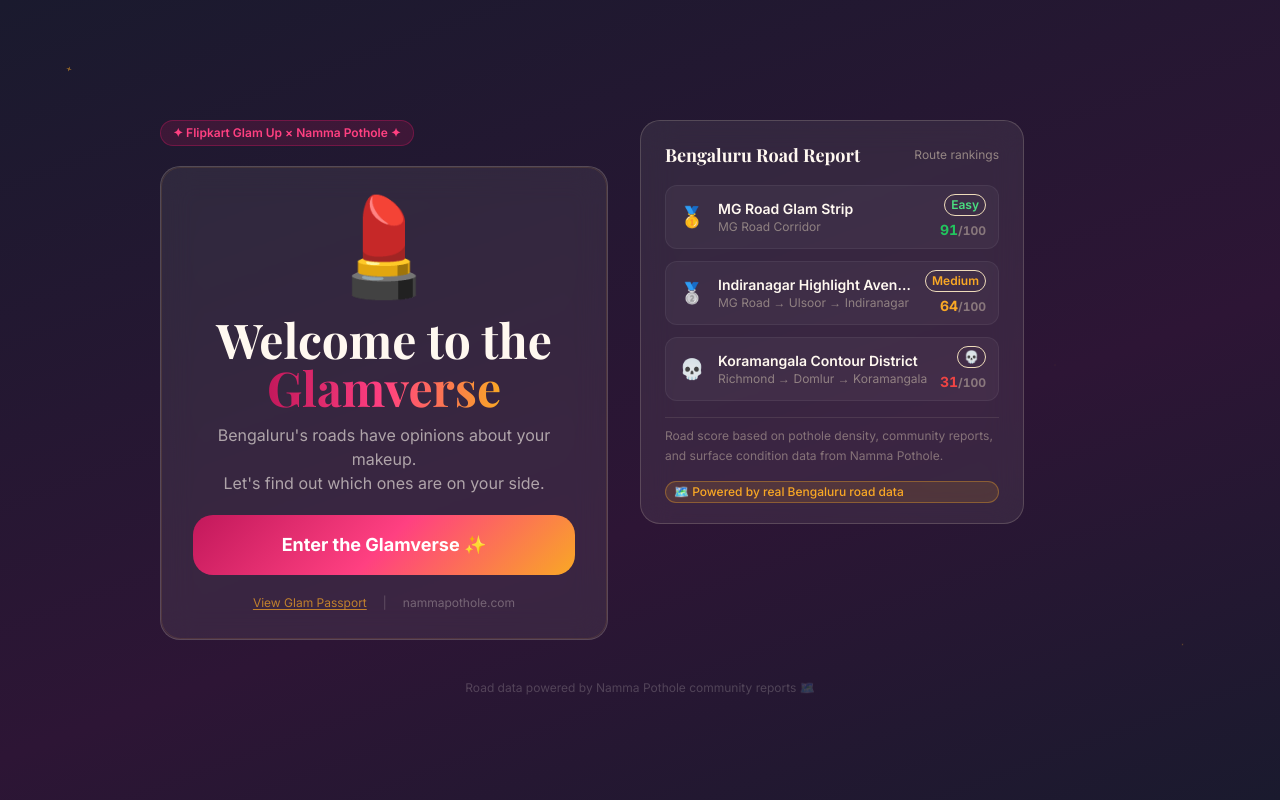
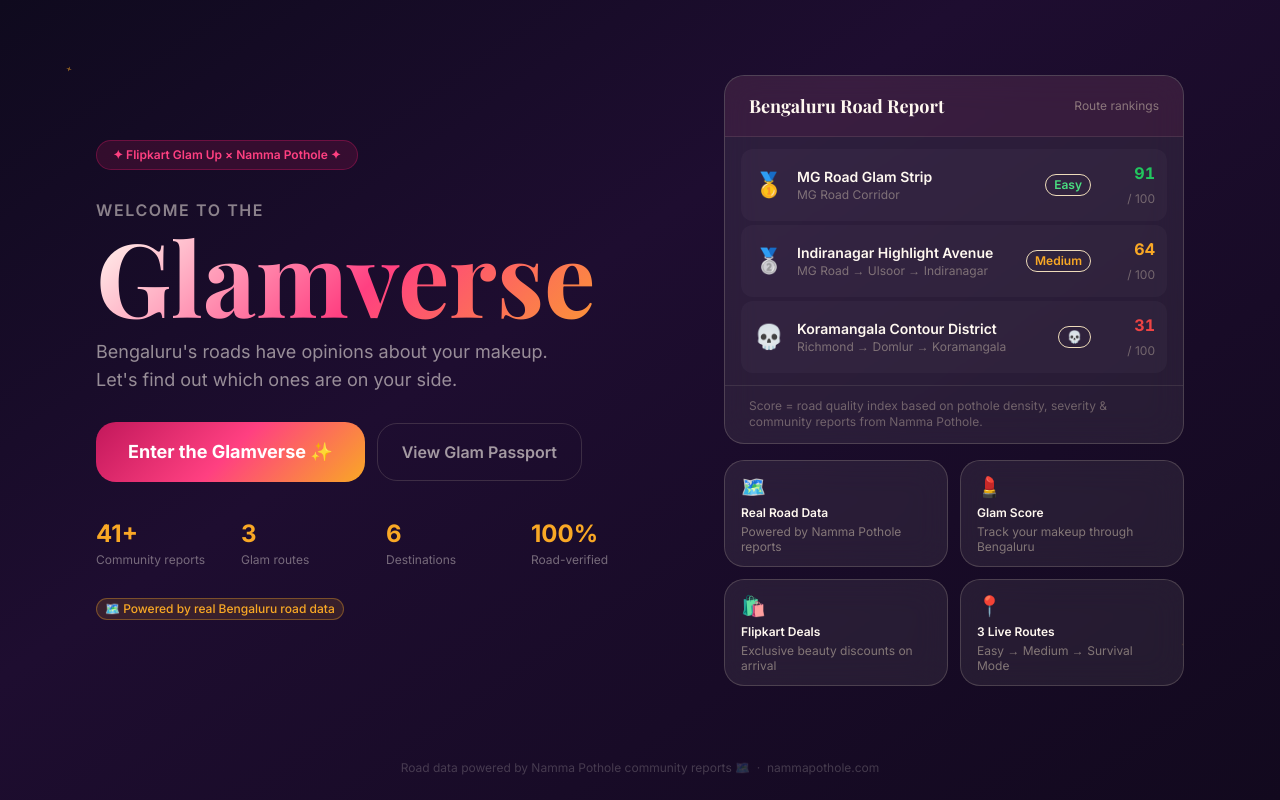
Before and after one commit to BipinRajC/glam-maps, a Next.js app in the folder frontend/: page / in a window 1280 px wide. Built offline with nearby package versions, Linux system fonts and the light colour scheme; a web font is replaced by a local one.

Commit message:
style: portal full-width editorial layout — headline fills viewport, feature grid, stats strip

```diff
--- a/frontend/components/screens/PortalScreen.tsx
+++ b/frontend/components/screens/PortalScreen.tsx
@@ -18,11 +18,18 @@ const ROUTE_LEADERBOARD = [
   { routeId: "survival",   badge: "💀" },
 ];
 
+const STATS = [
+  { value: "41+", label: "Community reports" },
+  { value: "3", label: "Glam routes" },
+  { value: "6", label: "Destinations" },
+  { value: "100%", label: "Road-verified" },
+];
+
 export default function PortalScreen({ onEnter, passport }: PortalScreenProps) {
   return (
     <motion.div
-      className="relative w-full min-h-dvh overflow-hidden flex flex-col items-center justify-center"
-      style={{ background: "linear-gradient(160deg, #1A1A2E 0%, #2D1535 60%, #1A1A2E 100%)" }}
+      className="relative w-full min-h-dvh flex flex-col"
+      style={{ background: "linear-gradient(145deg, #0f0a1e 0%, #1e0d30 40%, #12091e 100%)" }}
       initial={{ opacity: 0 }}
       animate={{ opacity: 1 }}
       exit={{ opacity: 0 }}
@@ -30,146 +37,209 @@ export default function PortalScreen({ onEnter, passport }: PortalScreenProps) {
     >
       <Sparkles />
 
-      {/* Responsive inner layout: stacked on mobile, side-by-side on desktop */}
-      <div className="relative z-10 w-full max-w-5xl mx-auto px-4 sm:px-8 py-10 flex flex-col lg:flex-row gap-8 items-center lg:items-start">
+      {/* ── Main grid: editorial hero (left) + leaderboard panel (right) ── */}
+      <div className="relative z-10 flex-1 flex flex-col justify-center px-6 sm:px-10 lg:px-16 xl:px-24 py-12">
+        <div className="grid grid-cols-1 lg:grid-cols-[1fr_400px] xl:grid-cols-[1fr_460px] gap-10 xl:gap-16 items-center">
 
-        {/* Left column: hero card */}
-        <div className="flex flex-col items-center lg:items-start gap-5 w-full lg:max-w-md">
+          {/* ── LEFT: editorial hero ── */}
+          <motion.div
+            className="flex flex-col gap-7"
+            initial={{ opacity: 0, x: -32 }}
+            animate={{ opacity: 1, x: 0 }}
+            transition={{ type: "spring", damping: 20, stiffness: 80, delay: 0.1 }}
+          >
             {/* Brand pill */}
             <motion.div
-            className="px-3 py-1 rounded-full text-xs font-inter font-semibold"
+              className="inline-flex items-center gap-2 px-4 py-1.5 rounded-full text-xs font-inter font-semibold w-fit"
               style={{ background: "rgba(194,24,91,0.18)", border: "1px solid rgba(194,24,91,0.4)", color: "#FF4081" }}
-            initial={{ opacity: 0, y: -12 }}
+              initial={{ opacity: 0, y: -10 }}
               animate={{ opacity: 1, y: 0 }}
-            transition={{ delay: 0.15 }}
+              transition={{ delay: 0.2 }}
             >
               ✦ Flipkart Glam Up × Namma Pothole ✦
             </motion.div>
 
-          {/* Hero card */}
-          <motion.div
-            className="relative glass w-full px-6 sm:px-8 pt-8 pb-7 flex flex-col items-center gap-5 text-center"
-            initial={{ opacity: 0, y: 28, scale: 0.96 }}
-            animate={{ opacity: 1, y: 0, scale: 1 }}
-            transition={{ type: "spring", damping: 18, stiffness: 80, delay: 0.1 }}
+            {/* Big headline */}
+            <div>
+              <motion.p
+                className="font-inter text-sm sm:text-base text-cream/50 uppercase tracking-widest font-semibold mb-2"
+                initial={{ opacity: 0 }}
+                animate={{ opacity: 1 }}
+                transition={{ delay: 0.3 }}
               >
-            <motion.div
-              className="absolute inset-0 rounded-[20px] pointer-events-none"
-              style={{ border: "1px solid rgba(249,168,37,0.22)", borderRadius: 20 }}
-              animate={{ opacity: [0.4, 1, 0.4] }}
-              transition={{ duration: 3, repeat: Infinity }}
-            />
-
-            <motion.div
-              className="text-7xl sm:text-8xl"
-              animate={{ y: [0, -7, 0] }}
-              transition={{ duration: 3, repeat: Infinity, ease: "easeInOut" }}
+                Welcome to the
+              </motion.p>
+              <motion.h1
+                className="font-playfair font-bold leading-[0.9] mb-4"
+                style={{
+                  fontSize: "clamp(3.5rem, 8vw, 7rem)",
+                  background: "linear-gradient(135deg, #FFF8F0 0%, #FF4081 50%, #F9A825 100%)",
+                  WebkitBackgroundClip: "text",
+                  WebkitTextFillColor: "transparent",
+                }}
+                initial={{ opacity: 0, y: 24 }}
+                animate={{ opacity: 1, y: 0 }}
+                transition={{ delay: 0.35, type: "spring", damping: 16 }}
               >
-              💄
-            </motion.div>
-
-            <div>
-              <h1 className="font-playfair text-4xl sm:text-5xl font-bold text-cream leading-tight mb-3">
-                Welcome to the{" "}
-                <span style={{ background: "linear-gradient(90deg, #C2185B, #FF4081, #F9A825)", WebkitBackgroundClip: "text", WebkitTextFillColor: "transparent" }}>
                 Glamverse
-                </span>
-              </h1>
-              <p className="font-inter text-sm sm:text-base text-cream/60 leading-relaxed">
+              </motion.h1>
+              <motion.p
+                className="font-inter text-base sm:text-lg text-cream/55 leading-relaxed max-w-lg"
+                initial={{ opacity: 0 }}
+                animate={{ opacity: 1 }}
+                transition={{ delay: 0.5 }}
+              >
                 Bengaluru&apos;s roads have opinions about your makeup.
-                <br />Let&apos;s find out which ones are on your side.
-              </p>
+                <br className="hidden sm:block" />
+                Let&apos;s find out which ones are on your side.
+              </motion.p>
             </div>
 
+            {/* CTA buttons */}
+            <motion.div
+              className="flex flex-col sm:flex-row gap-3 sm:items-center"
+              initial={{ opacity: 0, y: 16 }}
+              animate={{ opacity: 1, y: 0 }}
+              transition={{ delay: 0.6 }}
+            >
               <motion.button
-              className="w-full py-4 rounded-2xl font-inter font-bold text-base sm:text-lg text-white relative overflow-hidden"
+                className="relative overflow-hidden px-8 py-4 rounded-2xl font-inter font-bold text-base sm:text-lg text-white"
                 style={{ background: "linear-gradient(135deg, #C2185B 0%, #FF4081 50%, #F9A825 100%)" }}
-              whileHover={{ scale: 1.02 }}
+                whileHover={{ scale: 1.03 }}
                 whileTap={{ scale: 0.97 }}
                 onClick={onEnter}
-              initial={{ opacity: 0, y: 12 }}
-              animate={{ opacity: 1, y: 0 }}
-              transition={{ delay: 0.55 }}
               >
                 <motion.div
                   className="absolute inset-0"
-                style={{ background: "linear-gradient(90deg, transparent, rgba(255,255,255,0.18), transparent)" }}
+                  style={{ background: "linear-gradient(90deg, transparent, rgba(255,255,255,0.15), transparent)" }}
                   animate={{ x: ["-100%", "200%"] }}
-                transition={{ duration: 2, repeat: Infinity, repeatDelay: 1.5 }}
+                  transition={{ duration: 2.2, repeat: Infinity, repeatDelay: 1 }}
                 />
                 Enter the Glamverse ✨
               </motion.button>
 
-            <div className="flex items-center gap-4 text-xs font-inter">
-              <Link href="/passport" className="text-gold/70 hover:text-gold transition-colors underline underline-offset-2">
+              <Link
+                href="/passport"
+                className="px-6 py-4 rounded-2xl font-inter font-semibold text-base text-cream/60 hover:text-cream border border-champagne/15 hover:border-champagne/30 transition-colors text-center sm:text-left"
+              >
                 {passport.length > 0 ? `✦ ${passport.length} route${passport.length > 1 ? "s" : ""} in Passport` : "View Glam Passport"}
               </Link>
-              <span className="text-cream/20">|</span>
-              <span className="text-cream/30">nammapothole.com</span>
+            </motion.div>
+
+            {/* Stats strip */}
+            <motion.div
+              className="grid grid-cols-4 gap-4 pt-2"
+              initial={{ opacity: 0 }}
+              animate={{ opacity: 1 }}
+              transition={{ delay: 0.75 }}
+            >
+              {STATS.map((s) => (
+                <div key={s.label} className="flex flex-col gap-0.5">
+                  <span className="font-inter font-bold text-xl sm:text-2xl" style={{ color: "#F9A825" }}>{s.value}</span>
+                  <span className="font-inter text-xs text-cream/40 leading-tight">{s.label}</span>
                 </div>
+              ))}
             </motion.div>
+
+            <motion.div initial={{ opacity: 0 }} animate={{ opacity: 1 }} transition={{ delay: 0.85 }}>
+              <AuthenticityBadge variant="powered" />
+            </motion.div>
+          </motion.div>
+
+          {/* ── RIGHT: leaderboard panel ── */}
+          <motion.div
+            className="flex flex-col gap-4"
+            initial={{ opacity: 0, x: 32 }}
+            animate={{ opacity: 1, x: 0 }}
+            transition={{ type: "spring", damping: 20, stiffness: 80, delay: 0.2 }}
+          >
+            <div className="glass rounded-3xl overflow-hidden">
+              {/* Panel header */}
+              <div
+                className="px-6 py-4 border-b border-champagne/10"
+                style={{ background: "rgba(194,24,91,0.08)" }}
+              >
+                <div className="flex items-center justify-between">
+                  <h3 className="font-playfair text-lg font-bold text-cream">Bengaluru Road Report</h3>
+                  <span className="font-inter text-xs text-champagne/45">Route rankings</span>
+                </div>
               </div>
 
-        {/* Right column: leaderboard — always shows, stacks below on mobile */}
-        <motion.div
-          className="glass w-full lg:max-w-sm px-5 sm:px-6 py-5 flex flex-col gap-4 self-start"
-          initial={{ opacity: 0, y: 24 }}
-          animate={{ opacity: 1, y: 0 }}
-          transition={{ delay: 0.45 }}
-        >
-          <div className="flex items-center justify-between">
-            <h3 className="font-playfair text-base sm:text-lg font-bold text-cream">Bengaluru Road Report</h3>
-            <span className="font-inter text-xs text-champagne/50">Route rankings</span>
-          </div>
-
-          <div className="flex flex-col gap-3">
+              {/* Route rows */}
+              <div className="px-4 py-3 flex flex-col gap-1">
                 {ROUTE_LEADERBOARD.map(({ routeId, badge }, i) => {
                   const r = ROUTES[routeId];
                   return (
                     <motion.div
                       key={routeId}
-                  className="flex items-center gap-3 py-2 px-3 rounded-xl"
-                  style={{ background: "rgba(255,255,255,0.04)", border: "1px solid rgba(255,255,255,0.06)" }}
-                  initial={{ opacity: 0, x: -16 }}
+                      className="flex items-center gap-3 px-3 py-3 rounded-xl"
+                      style={{ background: "rgba(255,255,255,0.03)" }}
+                      initial={{ opacity: 0, x: 16 }}
                       animate={{ opacity: 1, x: 0 }}
-                  transition={{ delay: 0.55 + i * 0.08 }}
+                      transition={{ delay: 0.4 + i * 0.09 }}
                     >
-                  <span className="text-xl w-7 text-center shrink-0">{badge}</span>
+                      <span className="text-2xl w-8 text-center shrink-0">{badge}</span>
                       <div className="flex-1 min-w-0">
-                    <p className="font-inter text-sm font-semibold text-cream truncate">{r.glamName}</p>
-                    <p className="font-inter text-xs text-champagne/45">{r.realName}</p>
+                        <p className="font-inter text-sm font-semibold text-cream">{r.glamName}</p>
+                        <p className="font-inter text-xs text-champagne/40 truncate">{r.realName}</p>
                       </div>
-                  <div className="flex flex-col items-end gap-1 shrink-0">
-                    <span className={`text-xs font-inter font-semibold px-1.5 py-0.5 rounded-full border ${getDifficultyBg(r.difficulty)}`}>
+                      <div className="flex items-center gap-2 shrink-0">
+                        <span className={`text-xs font-inter font-semibold px-2 py-0.5 rounded-full border ${getDifficultyBg(r.difficulty)}`}>
                           {r.difficulty === "Survival Mode" ? "💀" : r.difficulty}
                         </span>
-                    <span className="font-inter text-sm font-bold tabular-nums" style={{ color: roadScoreColor(r.roadScore) }}>
-                      {r.roadScore}<span className="text-xs text-champagne/40">/100</span>
+                        <div className="text-right w-14">
+                          <span className="font-inter text-base font-bold tabular-nums block" style={{ color: roadScoreColor(r.roadScore) }}>
+                            {r.roadScore}
                           </span>
+                          <span className="font-inter text-xs text-champagne/35 leading-none">/ 100</span>
+                        </div>
                       </div>
                     </motion.div>
                   );
                 })}
               </div>
 
-          <div className="pt-2 border-t border-champagne/10">
-            <p className="font-inter text-xs text-champagne/40 leading-relaxed">
-              Road score based on pothole density, community reports, and surface condition data from Namma Pothole.
+              {/* Panel footer */}
+              <div className="px-6 py-3 border-t border-champagne/10">
+                <p className="font-inter text-xs text-champagne/35 leading-snug">
+                  Score = road quality index based on pothole density, severity &amp; community reports from Namma Pothole.
                 </p>
               </div>
+            </div>
 
-          <AuthenticityBadge variant="powered" />
+            {/* Quick feature cards */}
+            <div className="grid grid-cols-2 gap-3">
+              {[
+                { icon: "🗺️", title: "Real Road Data", desc: "Powered by Namma Pothole reports" },
+                { icon: "💄", title: "Glam Score", desc: "Track your makeup through Bengaluru" },
+                { icon: "🛍️", title: "Flipkart Deals", desc: "Exclusive beauty discounts on arrival" },
+                { icon: "📍", title: "3 Live Routes", desc: "Easy → Medium → Survival Mode" },
+              ].map((f, i) => (
+                <motion.div
+                  key={f.title}
+                  className="glass px-4 py-3 rounded-2xl flex flex-col gap-1"
+                  initial={{ opacity: 0, y: 12 }}
+                  animate={{ opacity: 1, y: 0 }}
+                  transition={{ delay: 0.7 + i * 0.07 }}
+                >
+                  <span className="text-xl">{f.icon}</span>
+                  <p className="font-inter text-xs font-semibold text-cream leading-tight">{f.title}</p>
+                  <p className="font-inter text-xs text-champagne/45 leading-tight">{f.desc}</p>
                 </motion.div>
+              ))}
+            </div>
+          </motion.div>
+        </div>
       </div>
 
       {/* Footer */}
       <motion.p
-        className="relative z-10 font-inter text-xs text-cream/20 text-center pb-6"
+        className="relative z-10 font-inter text-xs text-cream/20 text-center px-6 pb-6"
         initial={{ opacity: 0 }}
         animate={{ opacity: 1 }}
-        transition={{ delay: 0.85 }}
+        transition={{ delay: 1 }}
       >
-        Road data powered by Namma Pothole community reports 🗺️
+        Road data powered by Namma Pothole community reports 🗺️ &nbsp;·&nbsp; nammapothole.com
       </motion.p>
     </motion.div>
   );
```
Lines whose indentation alone changed are shown as unchanged.
